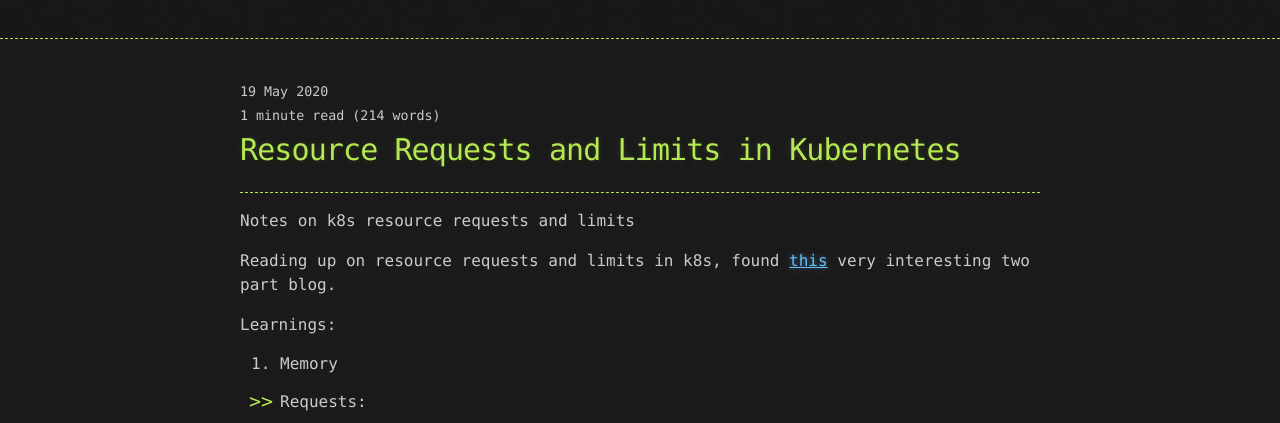
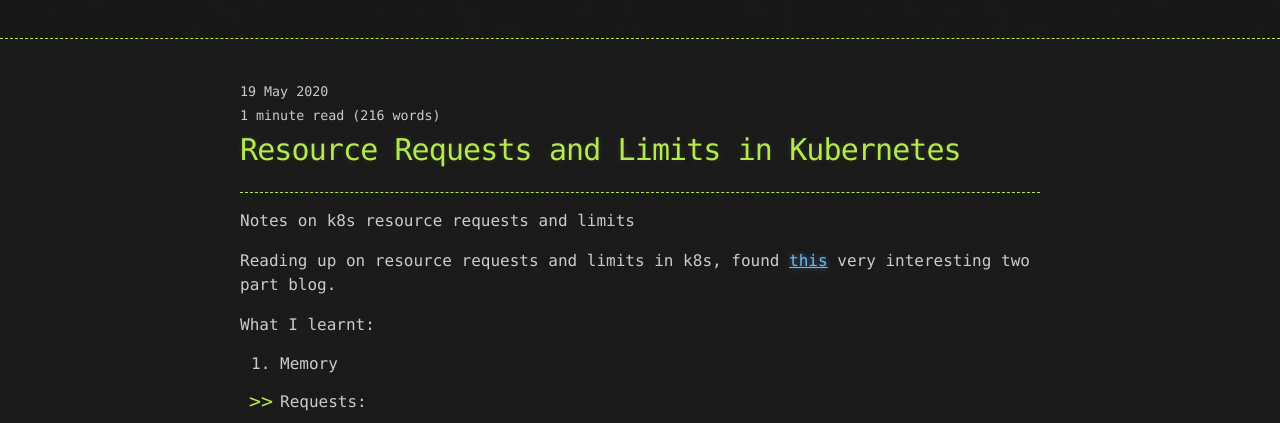
Before and after one commit to paranoidsp/paranoidsp.github.io, a Jekyll site: the page built from _posts/2020-05-19-resource-limits.md, in a window 1280 px wide. Shown: the part 154-577 px from the top of the page. Built offline with Jekyll 4.4.1, drawn with Linux system fonts in a browser that asks for light colours.

Commit message:
fix: phrasing

```diff
--- a/_posts/2020-05-19-resource-limits.md
+++ b/_posts/2020-05-19-resource-limits.md
@@ -9,7 +9,7 @@ Notes on k8s resource requests and limits
 Reading up on resource requests and limits in k8s, found [this](https://medium.com/@betz.mark/understanding-resource-limits-in-kubernetes-cpu-time-9eff74d3161b) very interesting
 two part blog.
 
-Learnings:
+What I learnt:
 
 1. Memory
 
```
